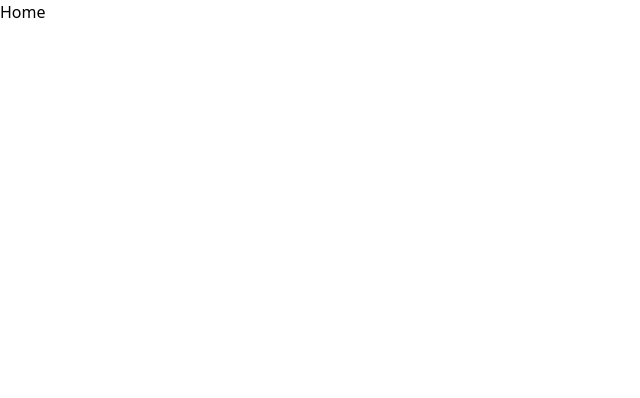
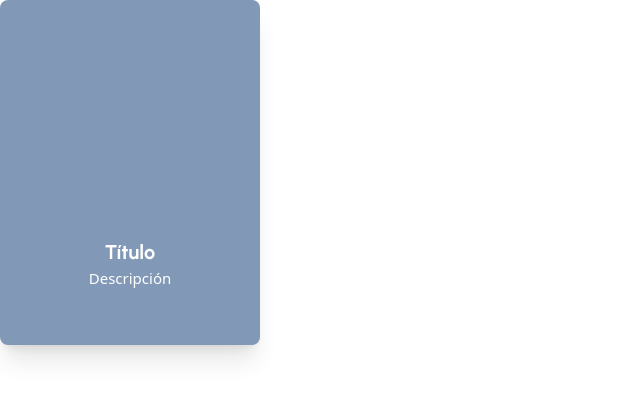
Before and after one commit to elynzx/lumina-frontend, a React (Vite) app: page / in a window 1280 px wide. Shown: the top 398 px of the page, without its empty margins (0-640 px from the left). Built offline with nearby package versions, Linux system fonts and the light colour scheme.

Commit message:
feat: add card-component

```diff
--- /dev/null
+++ b/src/components/organism/Card/index.tsx
@@ -0,0 +1,19 @@
+interface Props {
+  title: string
+  description: string
+}
+
+export const Card = ({
+  title,
+  description
+}: Props) => {
+
+  return (
+    <div className="w-[260px] h-[345px] bg-gray flex flex-col justify-end shadow-xl rounded-lg">
+      <div className="mb-14">
+        <h3 className="card-title">{title}</h3>
+        <p className="card-description">{description}</p>
+      </div>
+    </div>
+  )
+};
--- a/src/pages/Home/index.tsx
+++ b/src/pages/Home/index.tsx
@@ -1,5 +1,9 @@
+import {Card} from '../../components/organism/Card'
+
 export const Home = () => {
     return (
-        <div>Home</div>
+        <>
+            <Card title="Título" description="Descripción" />
+        </>
     )
 };
--- a/src/styles/utilities.css
+++ b/src/styles/utilities.css
@@ -5,3 +5,18 @@
     font-weight: 700;
     letter-spacing: 0;
 }
+
+@utility card-title {
+    font-family: var(--font-bold);
+    font-size: 20px;
+    letter-spacing: 0;
+    text-align: center;
+    color: white;
+}
+
+@utility card-description {
+    font-size: 15px;
+    letter-spacing: 0;
+    text-align: center;
+    color:white;
+}
```
Also changed, not shown: src/components/organism/Modal/index.tsx (line endings or trailing spaces).
